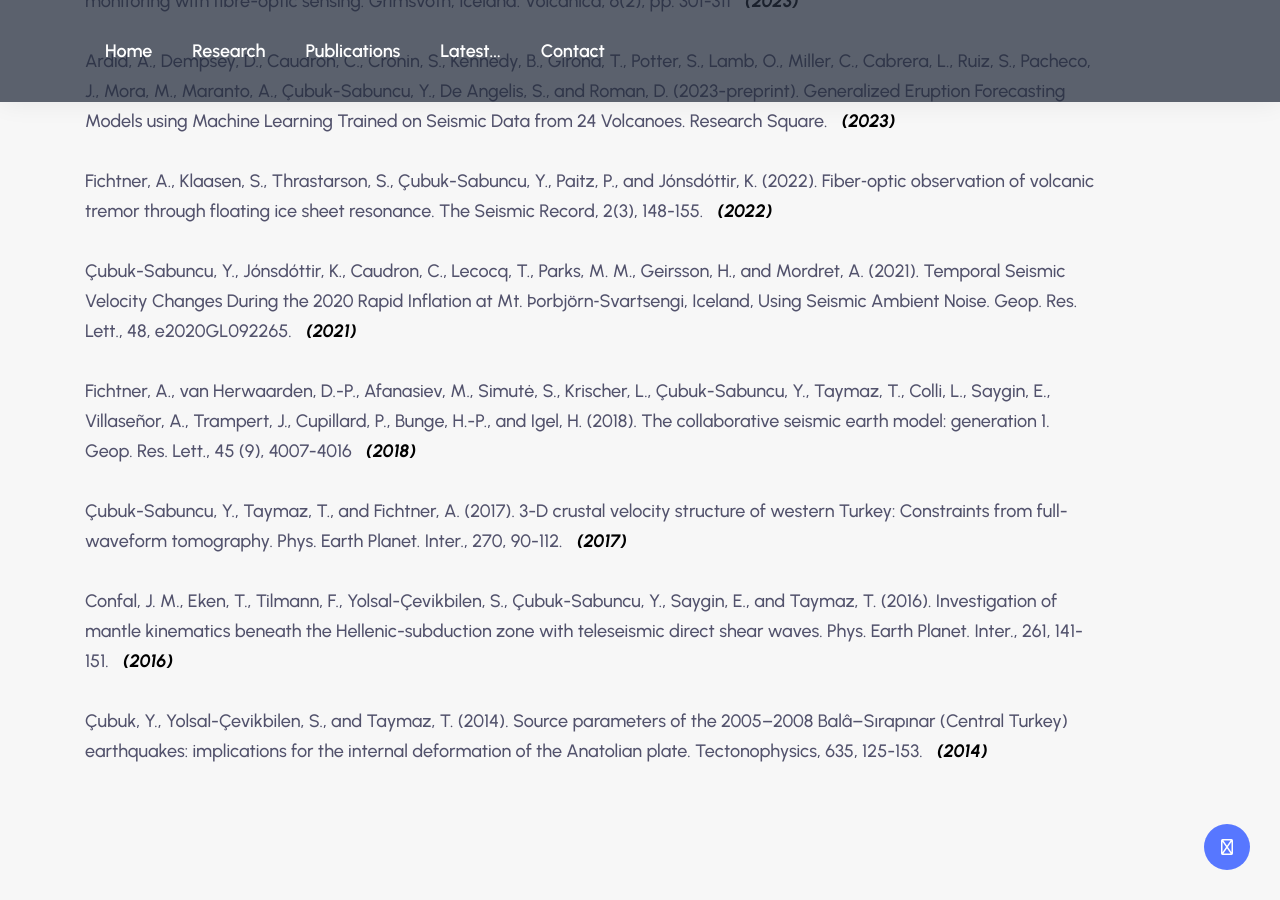
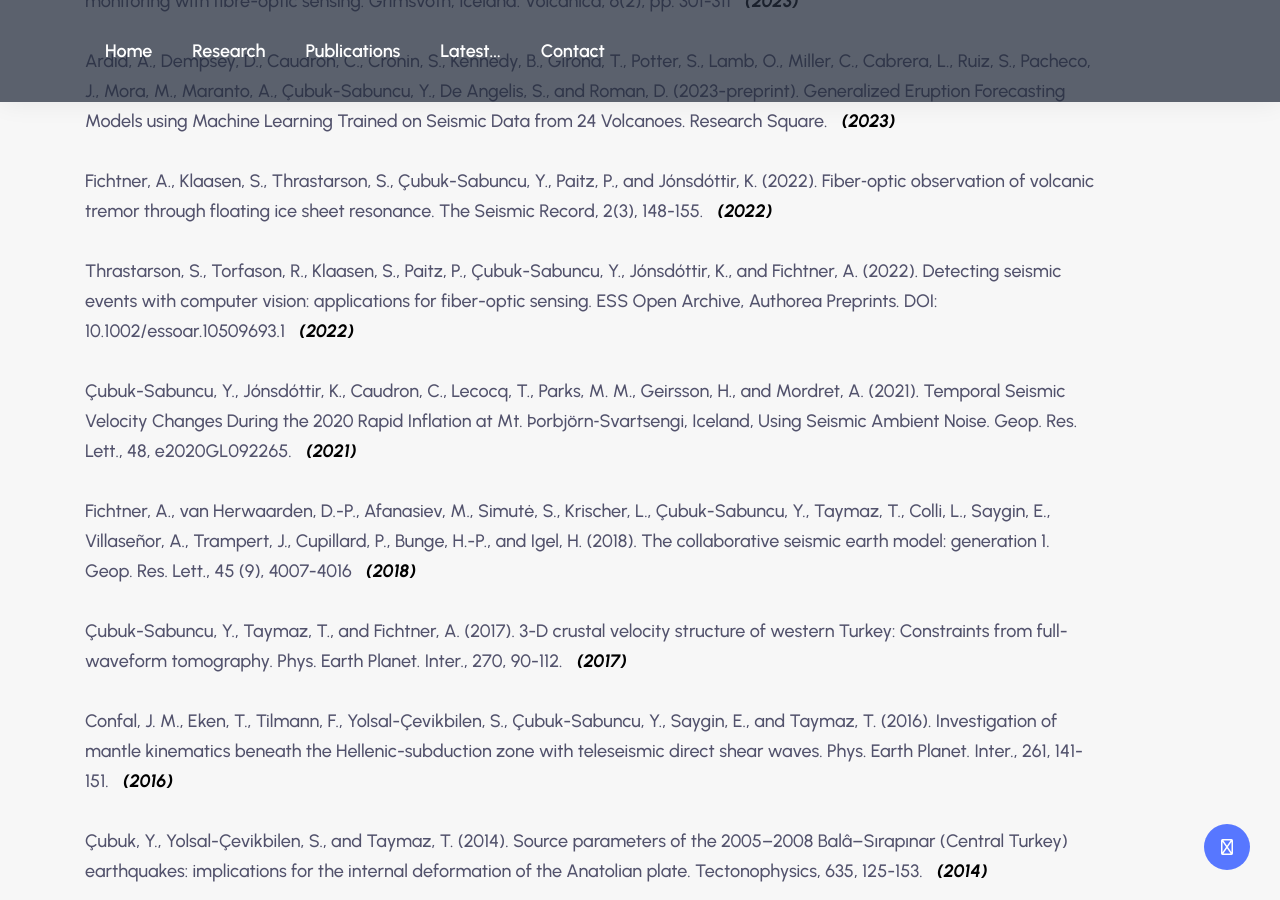
Before and after one commit to YCubuk/web, a Jekyll site: the page index.html, which Jekyll copies as it is, in a window 1280 px wide and 900 px high, scrolled down 1917 px. Built offline with Jekyll 4.4.1, drawn with Linux system fonts in a browser that asks for light colours; nearby versions of some CDN libraries; library files that are not in the unit come from our copies; a script that is not in the unit is left out.

Commit message:
Update index.html
Signed-off-by: Yesim <84340760+YCubuk@users.noreply.github.com>

```diff
--- a/index.html
+++ b/index.html
@@ -270,6 +270,11 @@
 
 			    <p class="rs-section-paragraph">
                                 <a href="https://pubs.geoscienceworld.org/ssa/tsr/article/2/3/148/615007/Fiber-Optic-Observation-of-Volcanic-Tremor-through"> Fichtner, A., Klaasen, S., Thrastarson, S., Çubuk-Sabuncu, Y., Paitz, P., and Jónsdóttir, K. (2022). Fiber‐optic observation of volcanic tremor through floating ice sheet resonance. The Seismic Record, 2(3), 148-155. </a>
+                                <span class="publication-year">(2022)</span>
+                            </p>
+
+			    <p class="rs-section-paragraph">
+                                <a href="https://essopenarchive.org/doi/full/10.1002/essoar.10509693.1"> Thrastarson, S., Torfason, R., Klaasen, S., Paitz, P., Çubuk-Sabuncu, Y., Jónsdóttir, K., and Fichtner, A. (2022). Detecting seismic events with computer vision: applications for fiber-optic sensing. ESS Open Archive, Authorea Preprints. DOI: 10.1002/essoar.10509693.1 </a>
                                 <span class="publication-year">(2022)</span>
                             </p>
 
```
